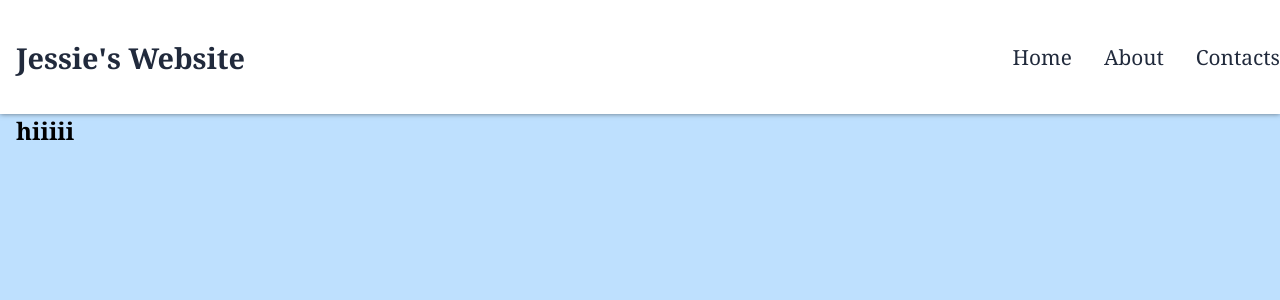
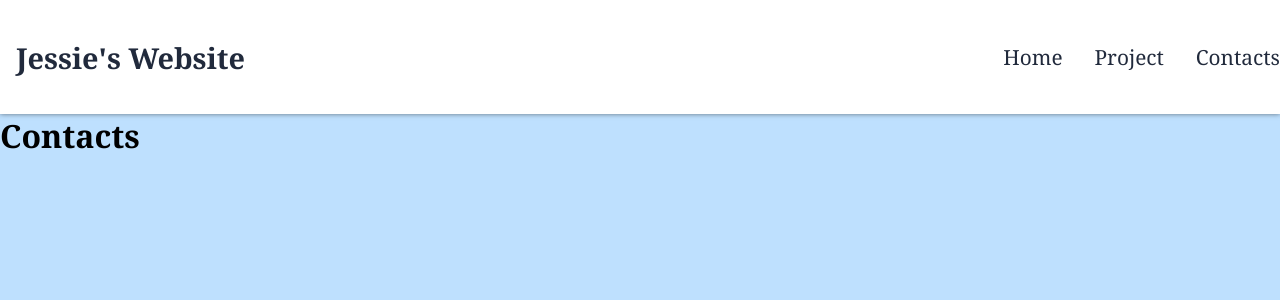
Before and after one commit to Is0toi/My-Website-pt2, a React (Create React App) app in the folder clock/: page /contacts in a window 1280 px wide. Shown: the top 300 px of the page. Built offline with nearby package versions, Linux system fonts and the light colour scheme.

Commit message:
Made new files for links to direct to

```diff
--- a/clock/package.json
+++ b/clock/package.json
@@ -10,6 +10,7 @@
     "react": "^19.1.0",
     "react-dom": "^19.1.0",
     "react-icons": "^5.5.0",
+    "react-router-dom": "^7.6.3",
     "react-scripts": "5.0.1",
     "web-vitals": "^2.1.4"
   },
--- a/clock/src/App.jsx
+++ b/clock/src/App.jsx
@@ -1,13 +1,22 @@
-import React from 'react'
-import NavBar from './component/NavBar'
-import './index.css'
+import React from "react";
+import { BrowserRouter as Router, Routes, Route } from "react-router-dom";
+import NavBar from "./component/NavBar";
+import './index.css';
+import Home from "./component/Home";
+import Projects from "./component/Projects";
+import Contacts from "./component/Contacts";
 
-const App = () => {
-  return (
-    <div className ='main-title'>
-      <NavBar/>
-    </div>
-  )
+function App() {
+    return (
+        <Router>
+            <NavBar />
+            <Routes>
+                <Route path="/home" element={<Home />} />
+                <Route path="/projects" element={<Projects />} />
+                <Route path="/contacts" element={<Contacts />} />
+            </Routes>
+        </Router>
+    );
 }
 
 export default App;
--- /dev/null
+++ b/clock/src/component/Contacts.jsx
@@ -0,0 +1,9 @@
+import React from "react";
+import { BrowserRouter as Router, Routes, Route } from "react-router-dom";
+import NavBar from "./NavBar";
+
+function Contacts(){
+    return <h1>Contacts</h1>;
+}
+
+export default Contacts;
--- /dev/null
+++ b/clock/src/component/Home.jsx
@@ -0,0 +1,9 @@
+import React from "react";
+import { BrowserRouter as Router, Routes, Route } from "react-router-dom";
+import NavBar from "./NavBar";
+
+function Home(){
+    return <h1>Home</h1>;
+}
+
+export default Home;
--- a/clock/src/component/NavBar.jsx
+++ b/clock/src/component/NavBar.jsx
@@ -1,6 +1,7 @@
 import React, { useState } from "react";
 import { FaBars } from "react-icons/fa6";
-import './NavBar.css'
+import './NavBar.css';
+import { Link } from "react-router-dom";
 
 function NavBar() {
 
@@ -17,9 +18,9 @@ function NavBar() {
             <h2>Jessie's Website</h2>
         </div>
         <ul className={isOpen ? "nav-link active" : "nav-link"}>
-            <li><a href = "/home"> Home</a></li>
-            <li><a href = "/about"> About</a></li>
-            <li><a href = "/contacts"> Contacts</a></li>
+            <li><Link to = "/home"> Home</Link></li>
+            <li><Link to  = "/project"> Project</Link></li>
+            <li><Link to  = "/contacts"> Contacts</Link></li>
         </ul>
         <div className="icon" onClick = {toggleMenu}>
             <FaBars />
@@ -28,14 +29,18 @@ function NavBar() {
     </nav>
   </div>
   </header>
-  <section>
+  {/* <section>
     <div className="container">
         <div className="content">
-            <h2> hiiiii</h2>
+            <h2> Who is this?</h2>
+            <p> Hi!  My name is Jessie and I am 17 years old. I was born in Canada (proud to be a Canadian), but now I currently live in Massachusettes, Andover. A few fun facts about me!!  </p>
+            <li>
+                <p> I've played volleyball since I was 12 and I've played at a national level, traveling around the nation like Florida, Gerogia, and one of my favourites, CHICAGOOOOO </p>
+            </li>
         </div>
 
     </div>
-  </section>
+  </section> */}
   </>
 }
 
--- /dev/null
+++ b/clock/src/component/Projects.jsx
@@ -0,0 +1,9 @@
+import React from "react";
+import { BrowserRouter as Router, Routes, Route } from "react-router-dom";
+import NavBar from "./NavBar";
+
+function Projects(){
+    return <h1>Projects</h1>;
+}
+
+export default Projects;
--- a/clock/src/index.css
+++ b/clock/src/index.css
@@ -107,6 +107,7 @@ header{
   .nav-link.active{
     top:10%;
     transition: all 5s ease-in;
+    /*transition duh*/
   }
 }
 
```
Also changed, not shown: 1 other file (tests, documents, lock files or other folders).
